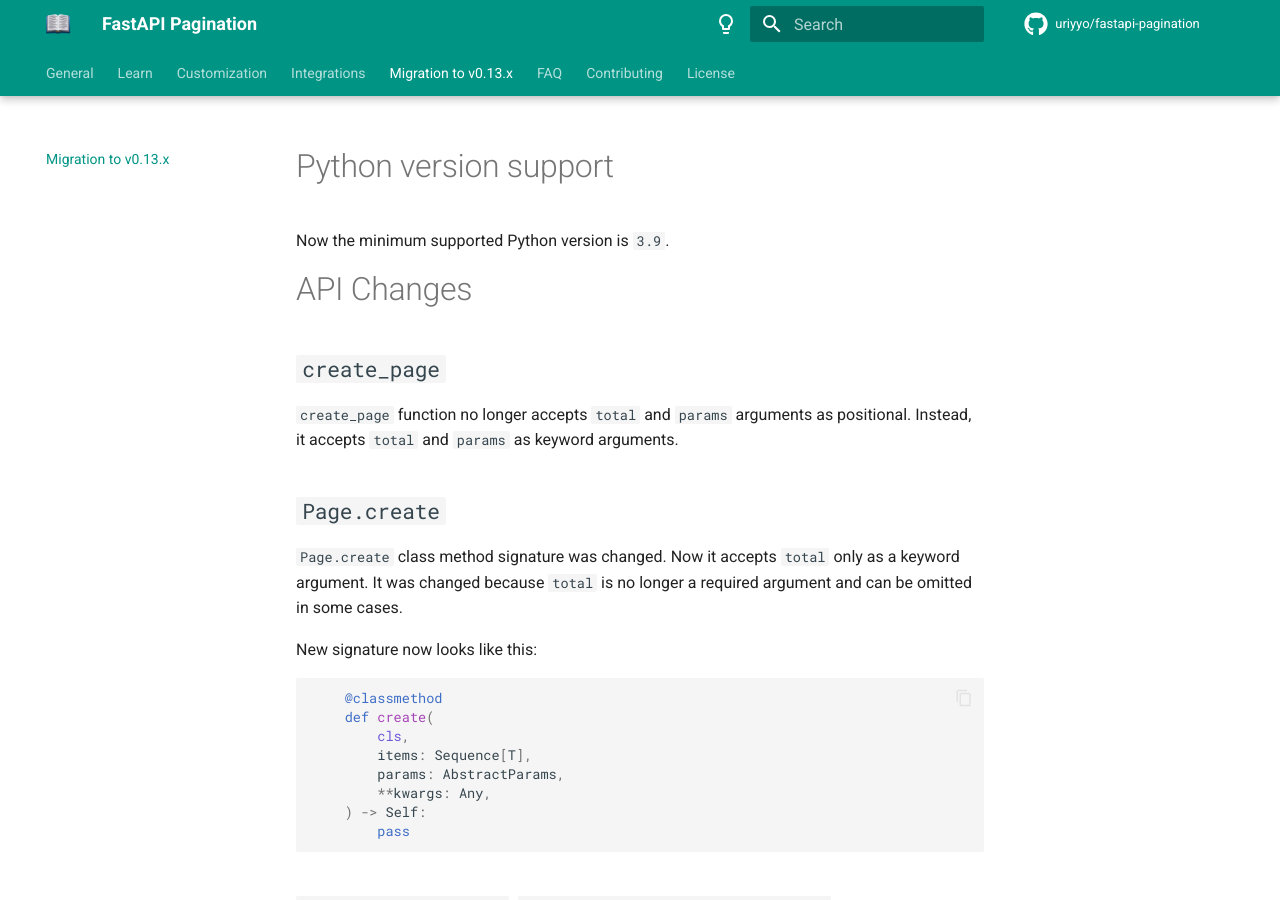
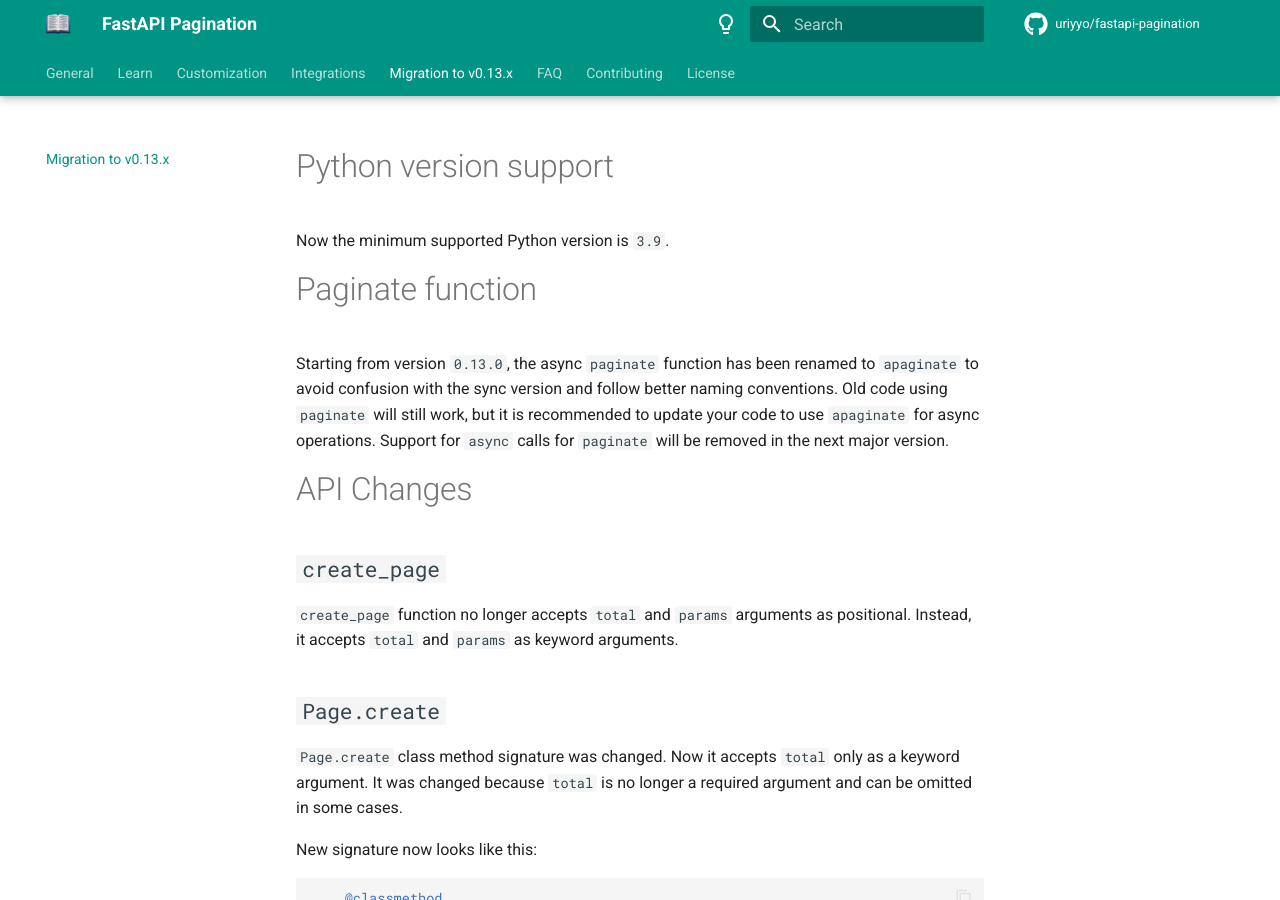
Before and after one commit to uriyyo/fastapi-pagination, an MkDocs documentation site: the page built from docs/v0_13_migration.md, in a window 1280 px wide and 900 px high. Built offline with MkDocs 1.6.1 and Material for MkDocs 9.7.7, drawn with Linux system fonts in a browser that asks for light colours; comment, search, counter and statistics services are not loaded.

Commit message:
Add docs regarding async paginate changes

```diff
--- a/docs/v0_13_migration.md
+++ b/docs/v0_13_migration.md
@@ -1,6 +1,12 @@
 # Python version support
 
 Now the minimum supported Python version is `3.9`.
+
+# Paginate function
+
+Starting from version `0.13.0`, the async `paginate` function has been renamed to `apaginate` to avoid confusion with the sync version
+and follow better naming conventions. Old code using `paginate` will still work, but it is recommended to update your code to use `apaginate` for async operations.
+Support for `async` calls for `paginate` will be removed in the next major version.
 
 # API Changes
 
```
Also changed, not shown: 1 other file.
